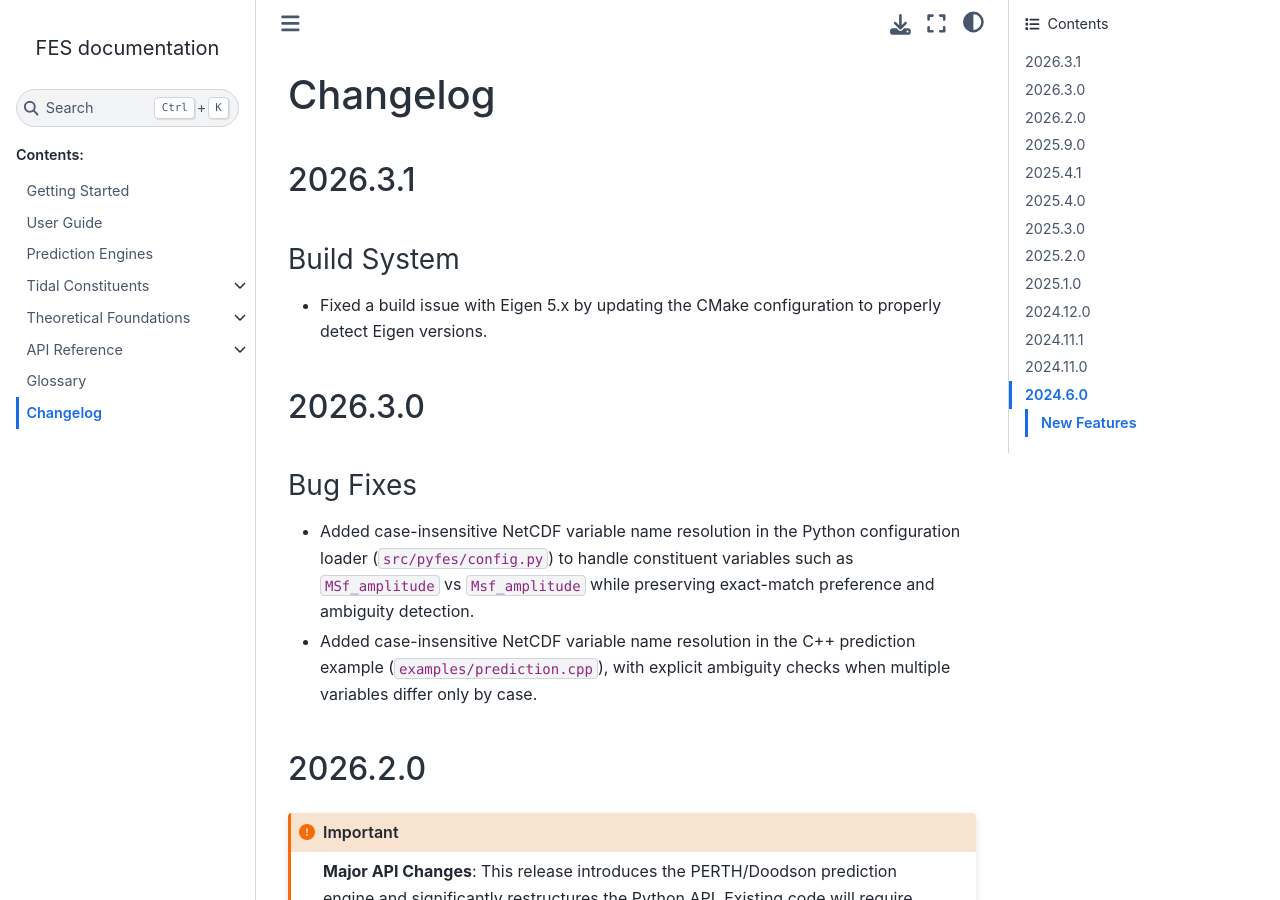
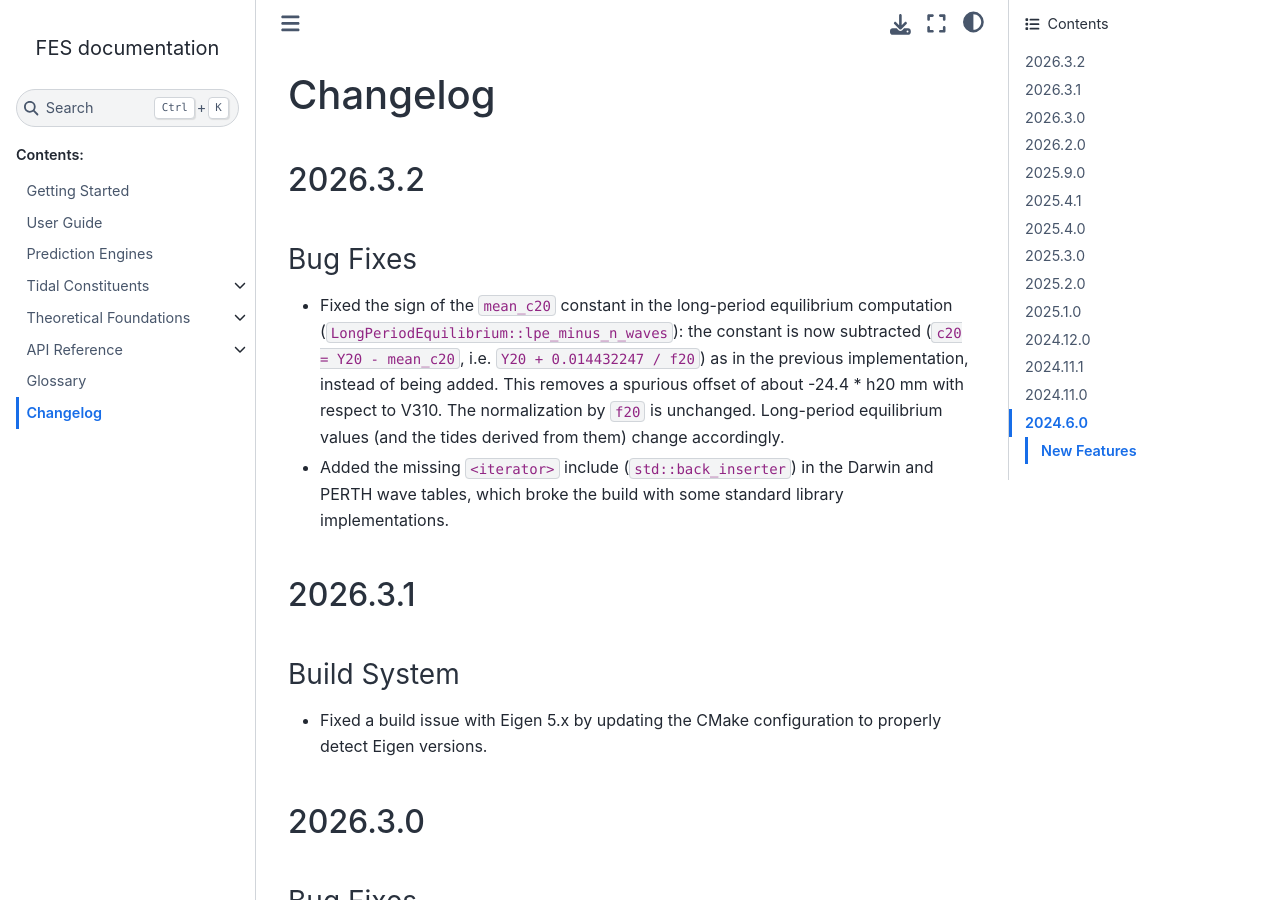
Before and after one commit to CNES/aviso-fes, a Sphinx documentation site: the page built from docs/source/changelog.rst, in a window 1280 px wide and 900 px high. Built offline with Sphinx 7.4.7 and the Sphinx Book theme 1.1.4, drawn with Linux system fonts in a browser that asks for light colours; pages that are not in the unit, such as notebooks, are missing from menus.

Commit message:
fix: update changelog for 2026.3.2 with bug fixes on mean_c20 constant and missing iterator include

```diff
--- a/docs/source/changelog.rst
+++ b/docs/source/changelog.rst
@@ -2,6 +2,22 @@
 
 Changelog
 #########
+
+2026.3.2
+========
+
+Bug Fixes
+---------
+* Fixed the sign of the ``mean_c20`` constant in the long-period equilibrium
+  computation (``LongPeriodEquilibrium::lpe_minus_n_waves``): the constant is
+  now subtracted (``c20 = Y20 - mean_c20``, i.e. ``Y20 + 0.014432247 / f20``)
+  as in the previous implementation, instead of being added. This removes a
+  spurious offset of about -24.4 * h20 mm with respect to V310. The
+  normalization by ``f20`` is unchanged. Long-period equilibrium values (and
+  the tides derived from them) change accordingly.
+* Added the missing ``<iterator>`` include (``std::back_inserter``) in the
+  Darwin and PERTH wave tables, which broke the build with some standard
+  library implementations.
 
 2026.3.1
 ========
```
